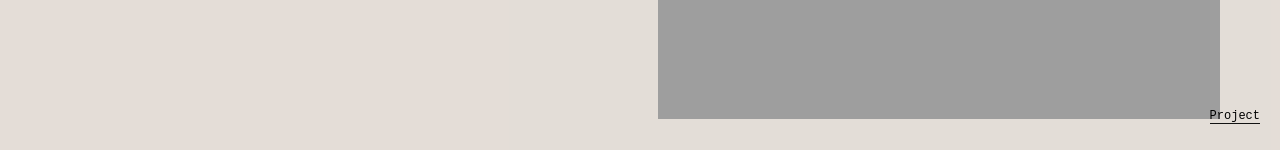
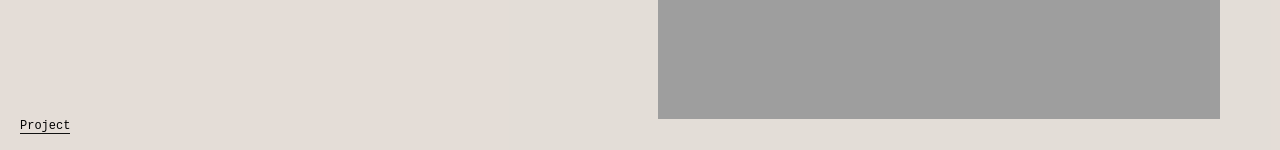
Before and after one commit to blongden73/Heatherwick, a Jekyll site: the page built from _posts/2020-06-13-single-story-3.markdown, in a window 1280 px wide. Shown: the part 747-897 px from the top of the page. Built offline with Jekyll 4.4.1, drawn with Linux system fonts in a browser that asks for light colours.

Commit message:
type size

```diff
--- a/_layouts/about.html
+++ b/_layouts/about.html
@@ -9,6 +9,6 @@ layout: default
     {{page.Description | markdownify}}
   </div>
 </div>
-<div class="about-footer">
+<div class="about-footer about">
   <span>*email@elenorheatherwick.co.uk</span><span>07817857194</span><span>@elenaheatherwick</span>
 </div>
--- a/_sass/_main.scss
+++ b/_sass/_main.scss
@@ -310,6 +310,8 @@ header {
     @include mq($from: desktop) {
       bottom: 30px;
       transform: none;
+      bottom: 20px;
+      left: 20px;
     }
   }
 
@@ -353,7 +355,7 @@ header {
 
       @include mq($from: desktop) {
         max-width: 600px;
-        font-size: 30px;
+        font-size: 20px;
       }
     }
 
@@ -557,10 +559,15 @@ header {
 .about-footer {
   position: relative;
   margin-top: 40px;
+  margin-left: 20px;
   bottom: 20px;
   font-family: monospace;
   display: flex;
   flex-direction: column;
+
+  &.about {
+    margin-left: 0;
+  }
 
   @include mq($from: desktop) {
     flex-direction: row;
```
